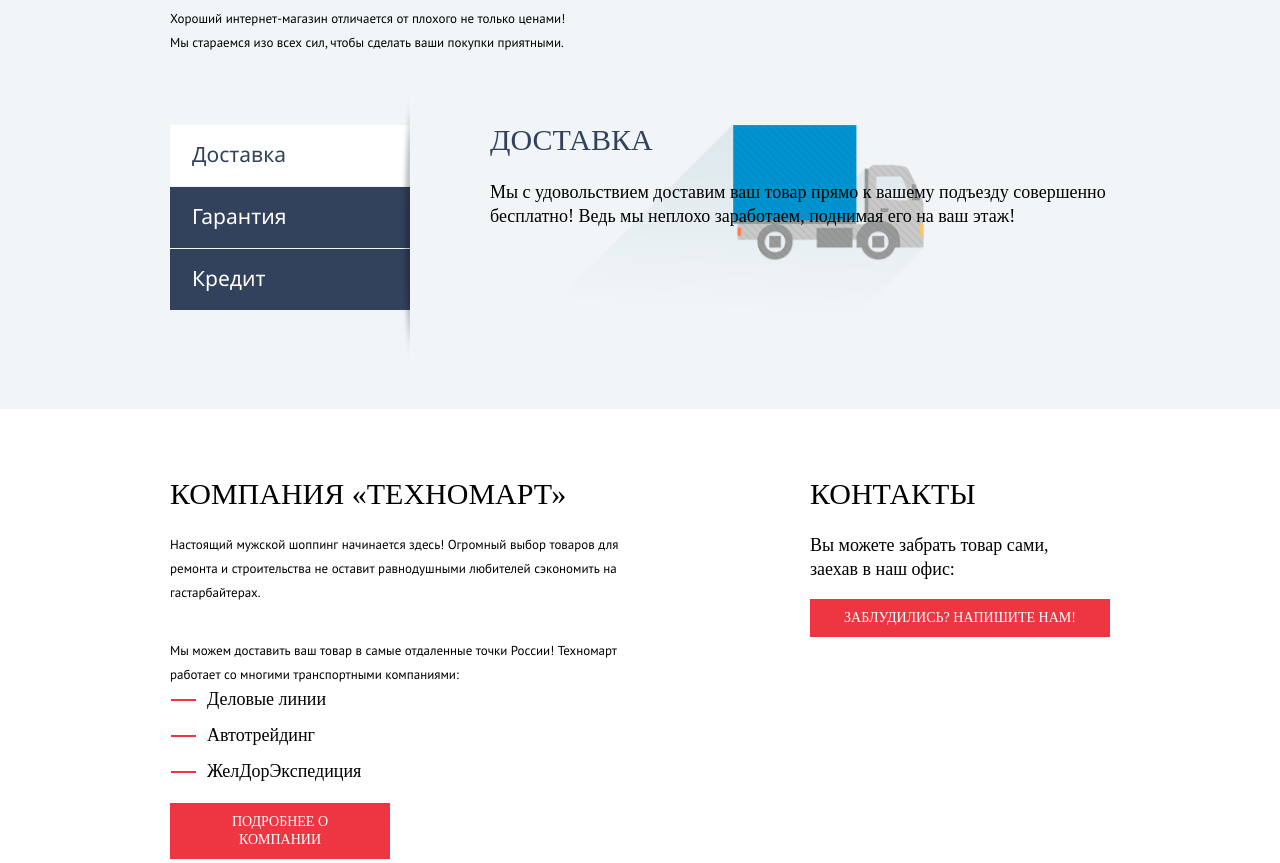
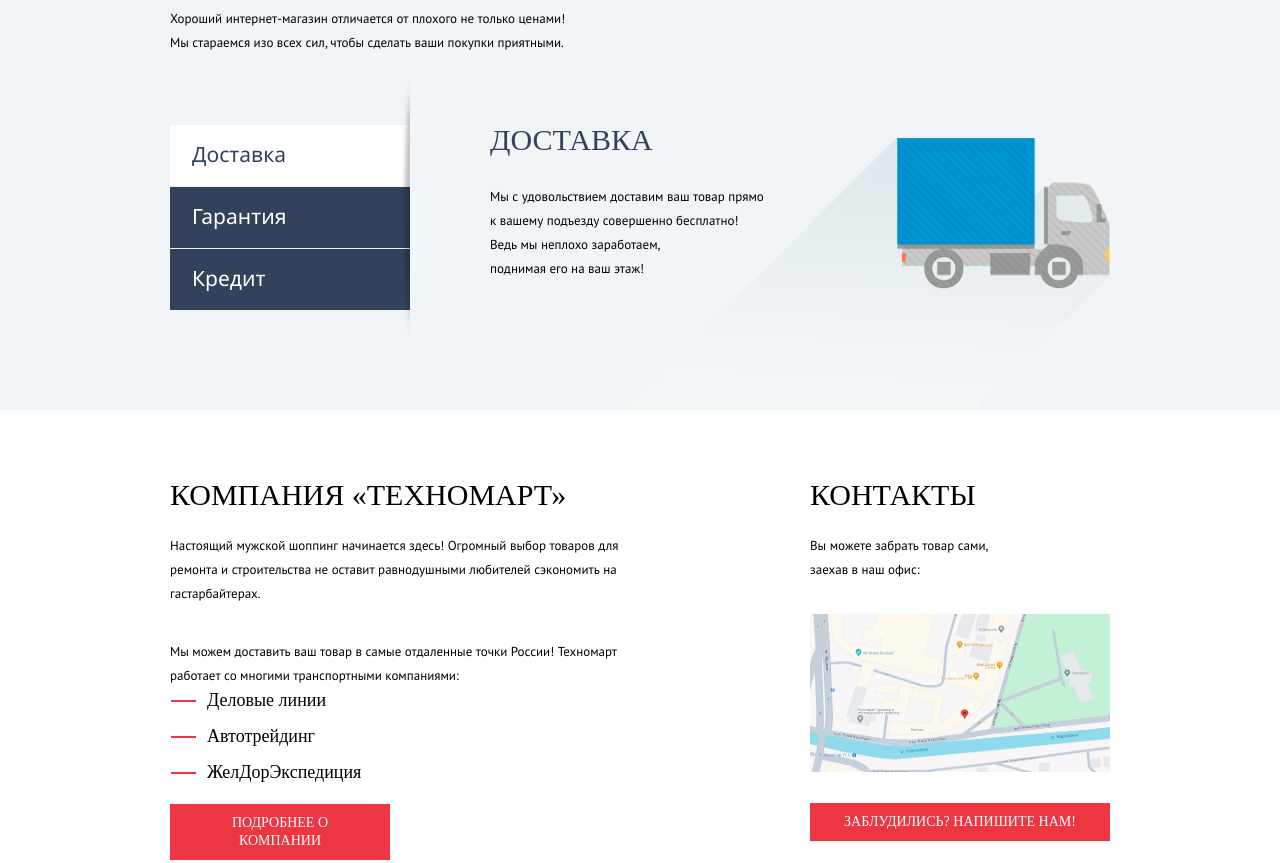
Before and after one commit to vitaly79/Technomart-2024, a plain HTML site: page index.html in a window 1280 px wide. Shown: the part 2080-2943 px from the top of the page. Drawn offline with Linux system fonts and the light colour scheme; a web font is replaced by a local one.

Commit message:
Доработка services

```diff
--- a/css/style.css
+++ b/css/style.css
@@ -195,7 +195,7 @@ body {
   font-size: 14px;
   color: rgba(50, 66, 92, 1);
 
-  outline:  1px solid hotpink;
+  outline: 1px solid hotpink;
 
 }
 
@@ -473,15 +473,11 @@ body {
 .services__wrapper {
   width: 940px;
   margin: 0 auto;
-  padding: 64px 0 99px;
+  padding: 64px 0 2px;
 }
 
-.services-container {
-  display: flex;
-  gap: 80px;
-}
-
-.services__heading {
+.services__heading,
+.slide__heading {
   margin: 0;
   margin-bottom: 25px;
   font-size: 30px;
@@ -490,7 +486,13 @@ body {
   text-transform: uppercase;
 }
 
-.services__description {
+.services-container {
+  display: flex;
+  gap: 80px;
+}
+
+.services__description,
+.slide__description {
   width: 400px;
   margin: 0;
   margin-bottom: 70px;
@@ -542,22 +544,22 @@ body {
   background-color: #293449;
 }
 
-.services__heading--black {
+.slide__heading--black {
+  margin-bottom: 30px;
   color: #32425C;
 }
 
-.service-delivery {
+.slider {
+  flex-grow: 1;
+  min-height: 283px;
   background-image: url('../img/service-delivery.png');
   background-repeat: no-repeat;
-  background-size: 70%;
+  background-size: 78%;
+  background-position: bottom right;
 }
 
-.service-warranty {
-
-}
-
-.service-credit {
-
+.service__description {
+  width: 290px;
 }
 
 /* .about */
@@ -584,7 +586,8 @@ body {
   font-weight: 400;
 }
 
-.our-company__description {
+.our-company__description,
+.contacts__description {
   margin: 0;
   font-family: 'PT Sans', 'Segoe UI', Tahoma, Geneva, Verdana, sans-serif;
   font-size: 13px;
@@ -635,6 +638,14 @@ body {
   width: 300px;
 }
 
+.contacts__description {
+  margin-bottom: 32px;
+}
+
+.contacts__image {
+  margin-bottom: 25px;
+}
+
 .contacts .button {
   width: 100%;
 }
@@ -651,6 +662,15 @@ body {
   display: flex;
   justify-content: space-between;
   align-items: end;
+}
+
+.header-logo--footer {
+  padding: 20px 0 20px;
+  text-align: center;
+}
+
+.header-logo:hover {
+  background-color: #CA2C37;
 }
 
 .footer-navigation {
@@ -1110,8 +1130,7 @@ body {
   border-color: #32425C;
 }
 
-.product-card:hover {
-}
+.product-card:hover {}
 
 .product-card:hover img {
   display: none;
--- a/index.html
+++ b/index.html
@@ -294,27 +294,27 @@
               </li>
             </ul>
 
-            <div class="services-container">
+            <div class="slider">
 
-              <div class="service-delivery">
-                <h2 class="services__heading services__heading--black">Доставка</h2>
-                <p class="services-list-description">Мы с удовольствием доставим ваш товар прямо
+              <div class="slide slide--delivery">
+                <h3 class="slide__heading slide__heading--black">Доставка</h3>
+                <p class="slide__description">Мы с удовольствием доставим ваш товар прямо <br>
                   к вашему подъезду совершенно бесплатно!
-                  Ведь мы неплохо заработаем,
+                  Ведь&nbsp;мы&nbsp;неплохо&nbsp;заработаем,<br>
                   поднимая его на ваш этаж!</p>
               </div>
 
-              <div class="service-warranty visually-hidden">
-                <h2 class="services__heading services__heading--black">Гарантия</h2>
-                <p class="services-list-description">Если купленный у нас товар поломается или заискрит, а также в
+              <div class="slide slide--warranty visually-hidden">
+                <h3 class="slide__heading slide__heading--black">Гарантия</h3>
+                <p class="slide__description">Если купленный у нас товар поломается или заискрит, а также в
                   случае
                   пожара, спровоцированного его возгоранием, вы всегда можете быть уверены в нашей гарантии. Мы обменяем
                   сгоревший товар на новый. Дом уж восстановите как-нибудь сами.</p>
               </div>
 
-              <div class="service-credit visually-hidden">
-                <h2 class="services__heading services__heading--black">Кредит</h2>
-                <p class="services-list-description">Залезть в долговую яму стало проще! Кредитные консультанты придут
+              <div class="slide slide--credit visually-hidden">
+                <h3 class="slide__heading slide__heading--black">Кредит</h3>
+                <p class="slide__description">Залезть в долговую яму стало проще! Кредитные консультанты придут
                   вам
                   на помощь.</p>
                 <a class="button" href="#">Отправить заявку</a>
@@ -342,11 +342,11 @@
         <div class="contacts">
           <h2 class="contacts__heading">Контакты</h2>
           <p class="contacts__description">Вы можете забрать товар сами, <br> заехав в наш офис:</p>
-          <!-- <iframe src="https://www.google.com/maps/embed?pb=!1m18!1m12!1m3!1d998.4128709137!2d30.317034067130372!3d59.9682140067371!2m3!1f0!2f0!3f0!3m2!1i1024!2i768!4f13.1!3m3!1m2!1s0x4696315bc48a26c9%3A0x8a49e1486716f5b1!2z0L3QsNCxLiBQ0LXQutC4INCa0LDRgNC_0L7QstC60LgsIDXQnywg0KHQsNC90LrRgi3Qn9C10YLQtdGA0LHRg9GA0LMsIDE5NzAyMg!5e0!3m2!1sru!2sru!4v1718796742858!5m2!1sru!2sru" width="400" height="300" style="border:0;" allowfullscreen="" loading="lazy" referrerpolicy="no-referrer-when-downgrade"></iframe> -->
+          <img src="./img/map.jpg" class="contacts__image" width="300" height="158" alt="Расположение компании на карте">
+          <!-- <iframe src="https://www.google.com/maps/embed?pb=!1m18!1m12!1m3!1d1187.3174496900401!2d30.316420098586295!3d59.96827649809149!2m3!1f0!2f0!3f0!3m2!1i1024!2i768!4f13.1!3m3!1m2!1s0x4696315bc48a26c9%3A0x8a49e1486716f5b1!2z0L3QsNCxLiBQ0LXQutC4INCa0LDRgNC_0L7QstC60LgsIDXQnywg0KHQsNC90LrRgi3Qn9C10YLQtdGA0LHRg9GA0LMsIDE5NzAyMg!5e0!3m2!1sru!2sru!4v1718913466280!5m2!1sru!2sru" width="943" height="449" style="border:0;" allowfullscreen="" loading="lazy" referrerpolicy="no-referrer-when-downgrade"></iframe> -->
           <a class="button" href="#">Заблудились? Напишите нам!</a>
         </div>
       </section>
-
 
     </div>
   </main>
@@ -354,7 +354,7 @@
 
   <footer class="page-footer">
     <div class="footer-top">
-      <a class="header-logo">
+      <a class="header-logo header-logo--footer">
         <img class="logo" src="img/svg/logo-technomart.svg" width="138" height="23"
           alt="Логотип интернет-магазина Техномарт">
       </a>
```
Also changed, not shown: img/map.jpg (added).
